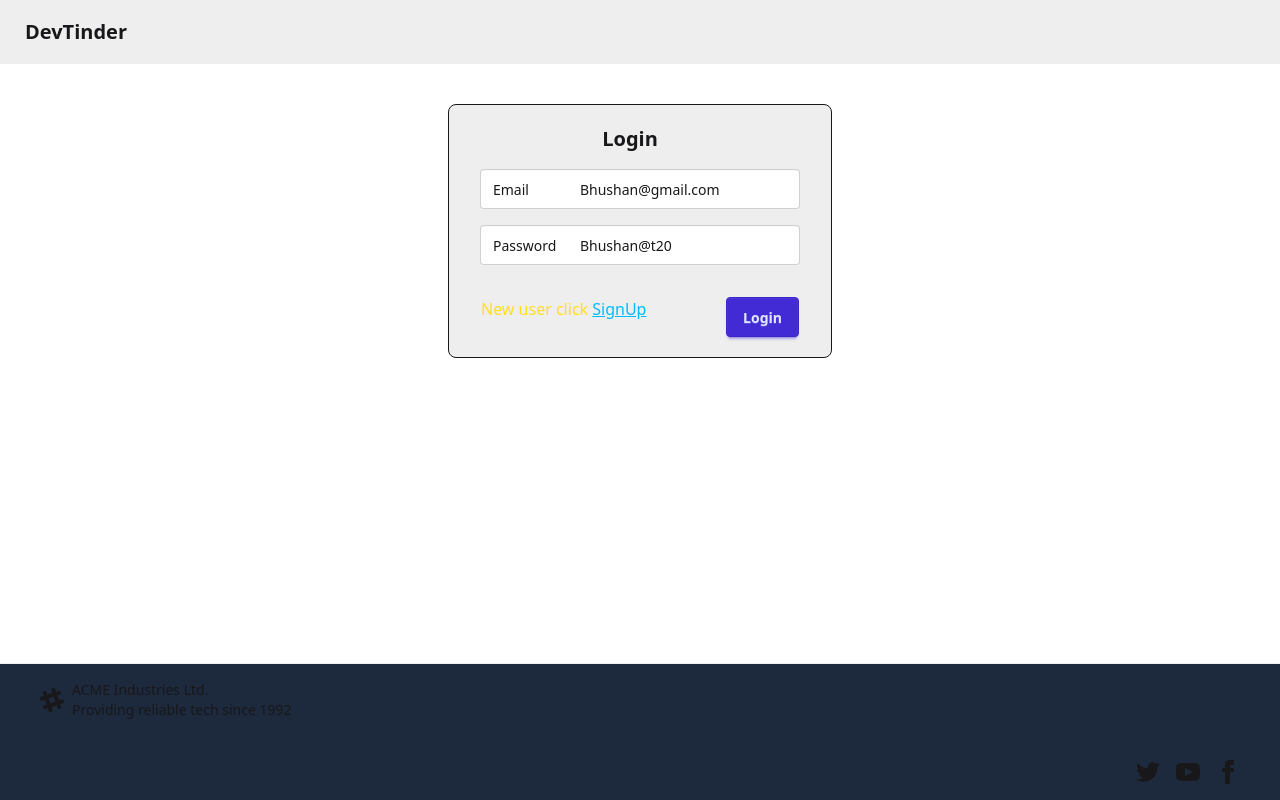
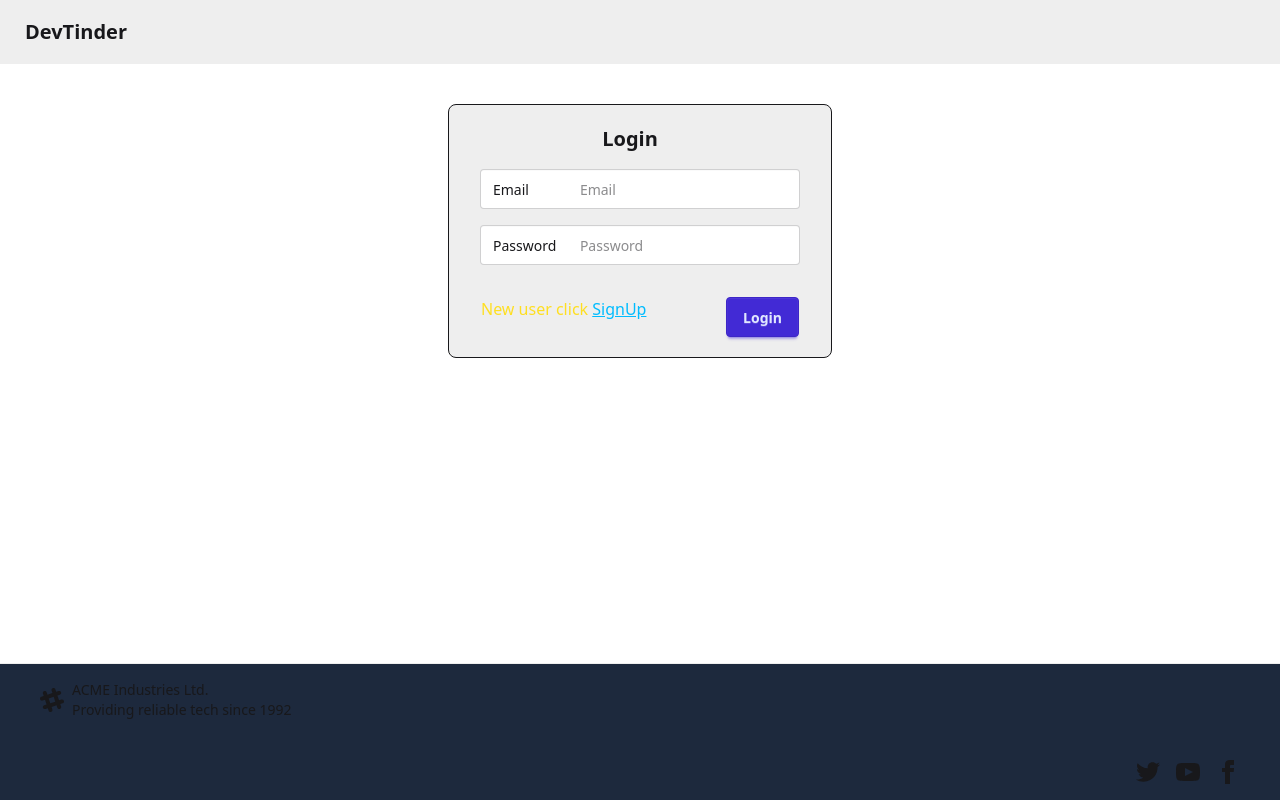
Before and after one commit to Bhushan9991690/Client, a React app: page /login in a window 1280 px wide. Built offline with nearby package versions, Linux system fonts and the light colour scheme; no server answers; the HTML template or start-up script is replaced by a standard one.

Commit message:
All fine socket io work fine

```diff
--- a/src/Component/Login.jsx
+++ b/src/Component/Login.jsx
@@ -12,12 +12,12 @@ const Login = () => {
   const state = useSelector((store) => {
     return store.toggle.toggleState;
   });
-  const [firstName, setfirstName] = useState("Bhushan");
-  const [lastName, setLastName] = useState("kumar");
-  const [phone, setPhone] = useState("7404075251");
+  const [firstName, setfirstName] = useState("");
+  const [lastName, setLastName] = useState("");
+  const [phone, setPhone] = useState("");
 
-  const [email, setEmail] = useState("Bhushan@gmail.com");
-  const [password, setPassword] = useState("Bhushan@t20");
+  const [email, setEmail] = useState("");
+  const [password, setPassword] = useState("");
   const [error, setError] = useState(null);
   const handleLogin = async () => {
     try {
--- a/src/utils/socket.jsx
+++ b/src/utils/socket.jsx
@@ -5,8 +5,8 @@ const createSocketConnection = () => {
   const url =
     location.hostname === "localhost"
       ? io(BASE_URL)
-      : io("/", { path: "/api/socket.io/" }); //
-  console.log(url.io.uri, "UUUU");
+      : io("/", { path: "/api/socket.io" }); //
+  console.log(url.io.uri, "UUUU", location.hostname);
 
   return url;
 };
```
